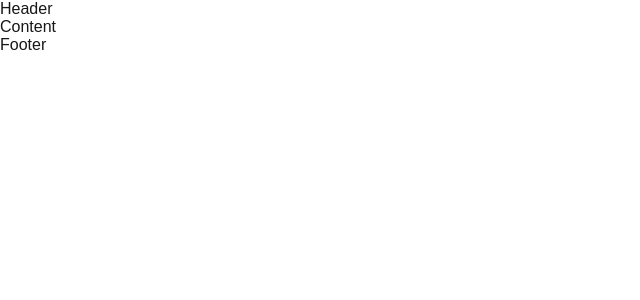
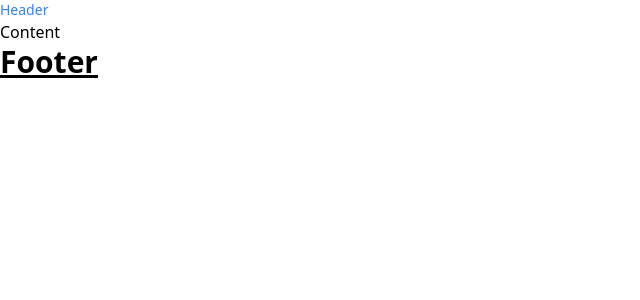
Before and after one commit to tommyhertanto/belajar-nextjs, a Next.js app: page / in a window 1280 px wide. Shown: the top 300 px of the page, without its empty margins (0-640 px from the left). Built offline with nearby package versions, Linux system fonts and the light colour scheme.

Commit message:
Tugas hari ke-4

```diff
--- a/components/footer/index.js
+++ b/components/footer/index.js
@@ -1,3 +1,3 @@
 export default function Footer() {
-    return <div>Footer</div>
+    return <div className="text-3xl font-bold underline" >Footer</div>
     }
--- a/components/header/index.js
+++ b/components/header/index.js
@@ -1,3 +1,3 @@
 export default function Header() {
-    return <div>Header</div>
+    return <div className="text-sm text-blue-500">Header</div>
     }
--- a/pages/index.js
+++ b/pages/index.js
@@ -2,6 +2,7 @@ import Head from "next/head";
 import Header from "@/components/header";
 import Footer from "@/components/footer";
 import Content from "@/components/content";
+
 
 export default function Layout({ children, metaTitle, metaDescription }) {
  return (
--- /dev/null
+++ b/postcss.config.js
@@ -0,0 +1,6 @@
+module.exports = {
+  plugins: {
+    tailwindcss: {},
+    autoprefixer: {},
+  },
+}
--- a/styles/globals.css
+++ b/styles/globals.css
@@ -1,4 +1,4 @@
-:root {
+/* :root {
   --background: #ffffff;
   --foreground: #171717;
 }
@@ -39,4 +39,8 @@ a {
   html {
     color-scheme: dark;
   }
-}
+} */
+
+@tailwind base;
+@tailwind components;
+@tailwind utilities;
--- /dev/null
+++ b/tailwind.config.js
@@ -0,0 +1,12 @@
+/** @type {import('tailwindcss').Config} */
+module.exports = {
+  content: [
+    "./app/**/*.{js,ts,jsx,tsx,mdx}",
+    "./pages/**/*.{js,ts,jsx,tsx,mdx}",
+    "./components/**/*.{js,ts,jsx,tsx,mdx}",
+  ],
+  theme: {
+    extend: {},
+  },
+  plugins: [],
+}
```
Also changed, not shown: package.json (+6 -3 lines), 1 other file (tests, documents, lock files or other folders).
